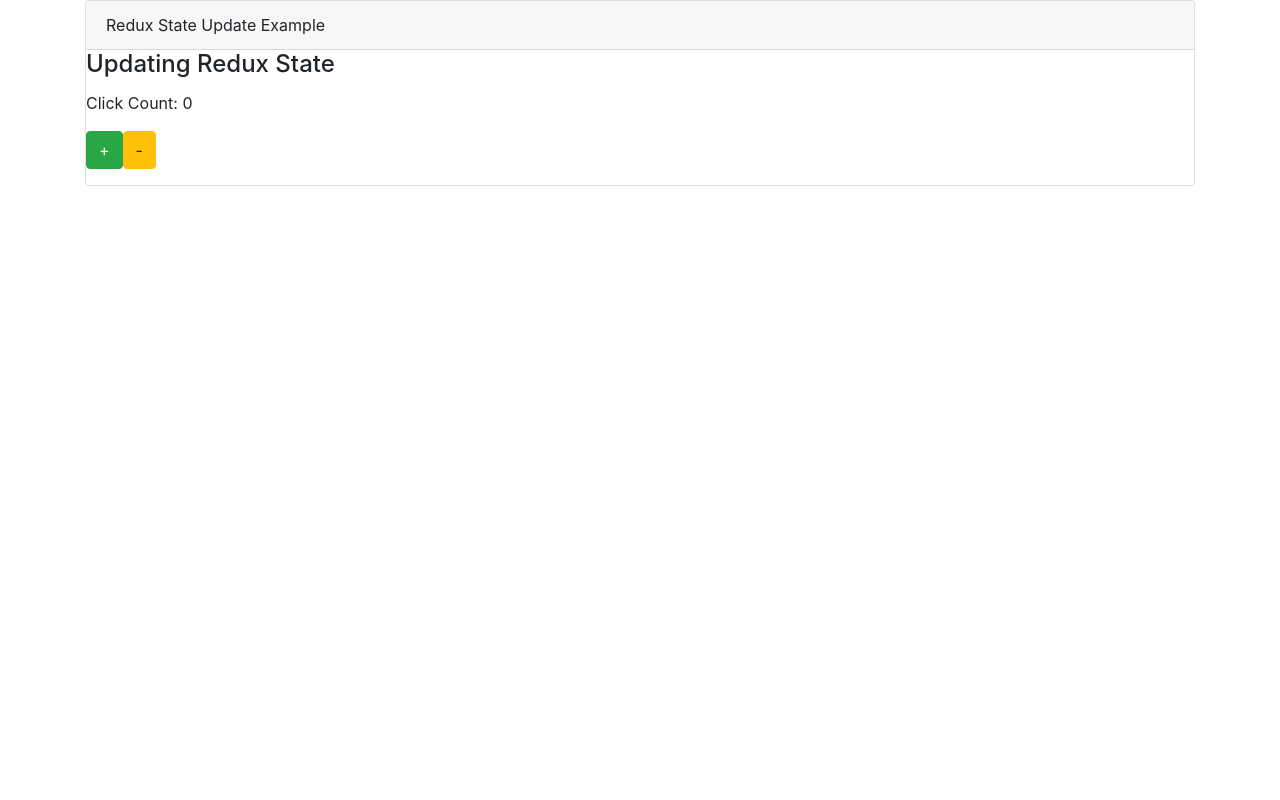
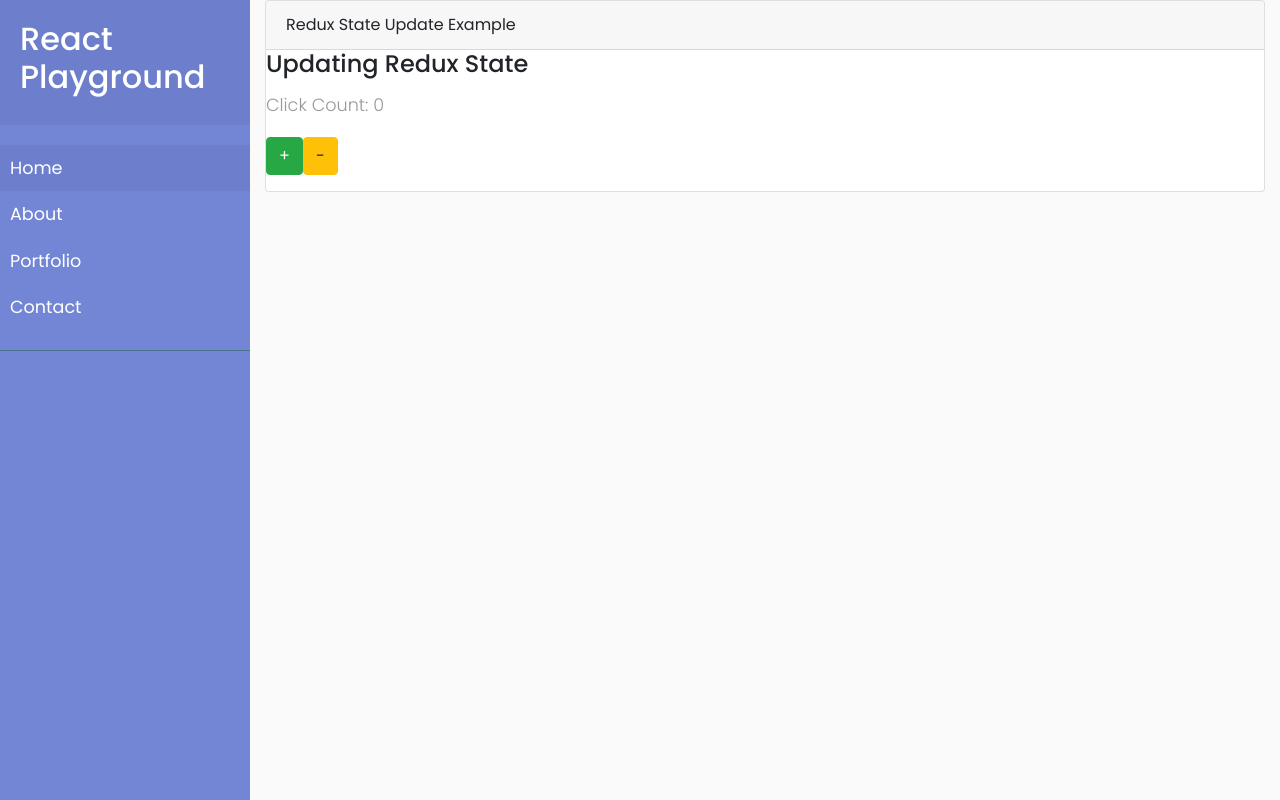
Before and after one commit to ddubson/react-playground, a React app: page / in a window 1280 px wide. Built offline with nearby package versions, Linux system fonts and the light colour scheme; what why-did-you-update would draw is missing.

Commit message:
add simple sidebar

```diff
--- a/src/components/App.jsx
+++ b/src/components/App.jsx
@@ -2,12 +2,18 @@
 import { whyDidYouUpdate } from 'why-did-you-update';
 import ReduxUpdateExample from './ReduxUpdateExample';
 import '../styles/app.scss';
+import '../styles/sidebar.scss';
+import Sidebar from './Sidebar';
 
 whyDidYouUpdate(React);
 
 const App = () => (
-  <div className="container">
-    <ReduxUpdateExample />
+  <div className="wrapper">
+    <Sidebar />
+
+    <div className="container">
+      <ReduxUpdateExample />
+    </div>
   </div>
 );
 
--- /dev/null
+++ b/src/components/Sidebar.jsx
@@ -0,0 +1,22 @@
+import React, { PureComponent } from 'react';
+
+class Sidebar extends PureComponent {
+  render() {
+    return (
+      <nav className="active" id="sidebar">
+        <div className="sidebar-header">
+          <h2>React Playground</h2>
+        </div>
+
+        <ul className="list-unstyled components">
+          <li className="active"><a href="#">Home</a></li>
+          <li><a href="#">About</a></li>
+          <li><a href="#">Portfolio</a></li>
+          <li><a href="#">Contact</a></li>
+        </ul>
+      </nav>
+    );
+  }
+}
+
+export default Sidebar;
--- /dev/null
+++ b/src/styles/sidebar.scss
@@ -0,0 +1,91 @@
+@import url("https://fonts.googleapis.com/css?family=Poppins:300,400,500,600,700");
+
+.wrapper {
+  display: flex;
+  align-items: stretch;
+}
+
+body {
+  font-family: 'Poppins', sans-serif;
+  background: #fafafa;
+}
+
+p {
+  font-family: 'Poppins', sans-serif;
+  font-size: 1.1em;
+  font-weight: 300;
+  line-height: 1.7em;
+  color: #999;
+}
+
+a, a:hover, a:focus {
+  color: inherit;
+  text-decoration: none;
+  transition: all 0.3s;
+}
+
+#sidebar {
+  min-width: 250px;
+  max-width: 250px;
+  min-height: 100vh;
+  background: #7386D5;
+  color: #fff;
+  transition: all 0.3s;
+}
+
+#sidebar.active {
+  margin-left: 0px;
+}
+
+#sidebar .sidebar-header {
+  padding: 20px;
+  background: #6d7fcc;
+}
+
+#sidebar ul.components {
+  padding: 20px 0;
+  border-bottom: 1px solid #47748b;
+}
+
+#sidebar ul p {
+  color: #fff;
+  padding: 10px;
+}
+
+#sidebar ul li a {
+  padding: 10px;
+  font-size: 1.1em;
+  display: block;
+}
+
+#sidebar ul li a:hover {
+  color: #7386D5;
+  background: #fff;
+}
+
+#sidebar ul li.active > a, a[aria-expanded="true"] {
+  color: #fff;
+  background: #6d7fcc;
+}
+ul ul a {
+  font-size: 0.9em !important;
+  padding-left: 30px !important;
+  background: #6d7fcc;
+}
+
+a[data-toggle="collapse"] {
+  position: relative;
+}
+
+a[aria-expanded="false"]::before, a[aria-expanded="true"]::before {
+  content: '\e259';
+  display: block;
+  position: absolute;
+  right: 20px;
+  font-family: 'Glyphicons Halflings';
+  font-size: 0.6em;
+}
+
+a[aria-expanded="true"]::before {
+  content: '\e260';
+}
--- a/webpack.common.js
+++ b/webpack.common.js
@@ -21,6 +21,7 @@
       },
       {
         test: /\.(s*)css$/,
+        exclude: /node_modules/,
         use: ['style-loader', 'css-loader', 'sass-loader']
       }
     ]
```
Also changed, not shown: 1 other file (tests, documents, lock files or other folders).
